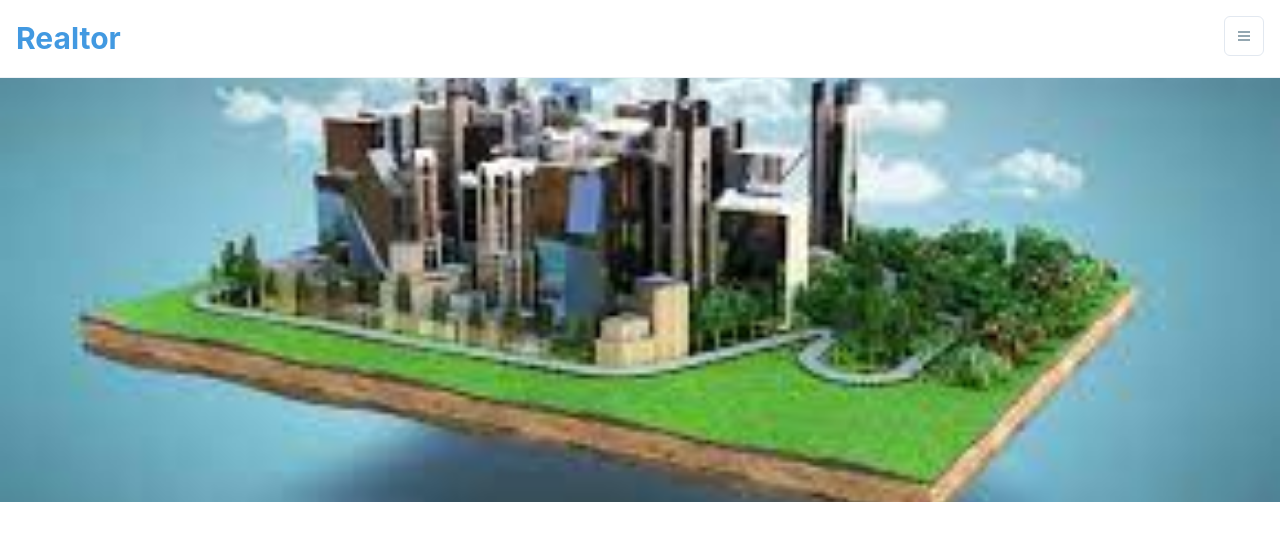
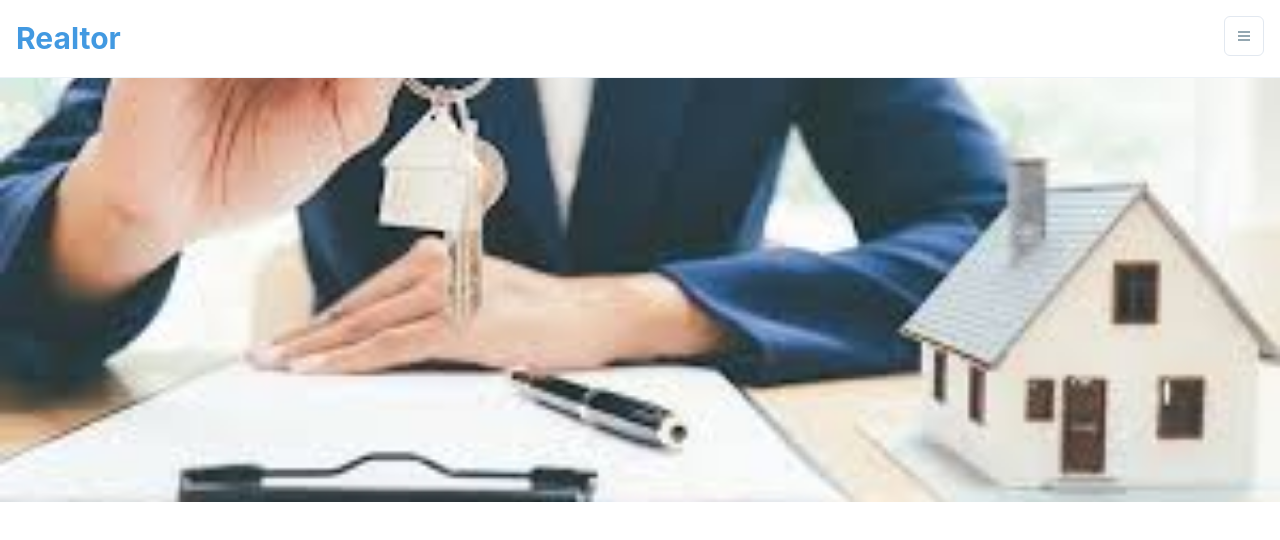
Before and after one commit to laherasif/RealEstate-App-Next-js, a Next.js app: page / in a window 1280 px wide. Shown: the top 540 px of the page. Built offline with nearby package versions, Linux system fonts and the light colour scheme.

Commit message:
slider chnages

```diff
--- a/components/Slider.jsx
+++ b/components/Slider.jsx
@@ -2,8 +2,8 @@ import { Box, Flex } from '@chakra-ui/react'
 import { BsArrowLeft, BsArrowRight } from 'react-icons/bs'
 import Image from 'next/image'
 import slider1 from '../assests/images/slider-1.jpg'
-import slider2 from '../assests/images/slider-1.jpg'
-import slider3 from '../assests/images/slider-1.jpg'
+import slider2 from '../assests/images/slider-2.jpg'
+import slider3 from '../assests/images/slider-3.jpg'
 export default function Slider() {
     return (
         <>
@@ -14,8 +14,12 @@ export default function Slider() {
                     <Flex flexDirection='row' >
                         <Box w="full" h="400" >
                             <Image src={slider1}  layout="fill" objectFit="cover" alt="slider_image" />
-                            <Image src={slider1}  layout="fill" objectFit="cover" alt="slider_image" />
-                            <Image src={slider1}  layout="fill" objectFit="cover" alt="slider_image" />
+                        </Box>
+                        <Box w="full" h="400" >
+                            <Image src={slider2}  layout="fill" objectFit="cover" alt="slider_image" />
+                        </Box>
+                        <Box w="full" h="400" >
+                            <Image src={slider3}  layout="fill" objectFit="cover" alt="slider_image" />
                         </Box>
                     </Flex>
                     <BsArrowRight />
```
